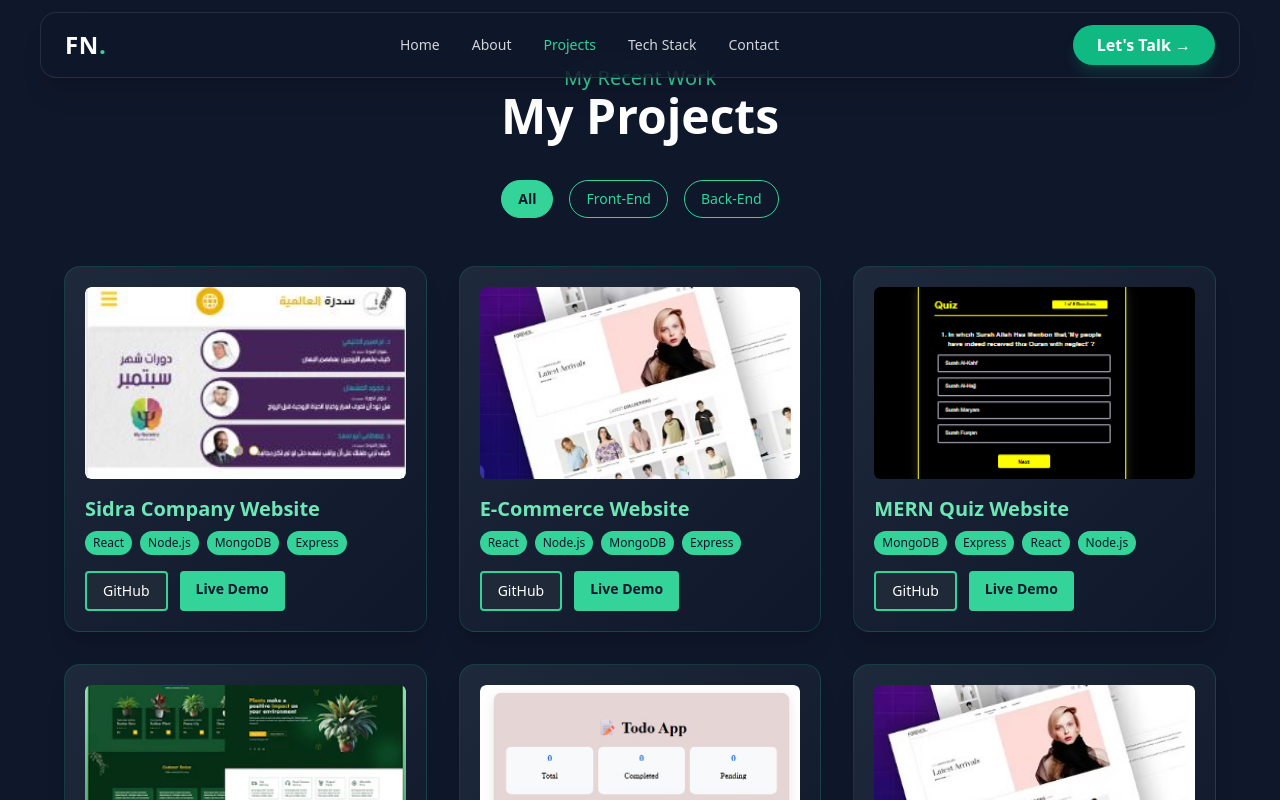
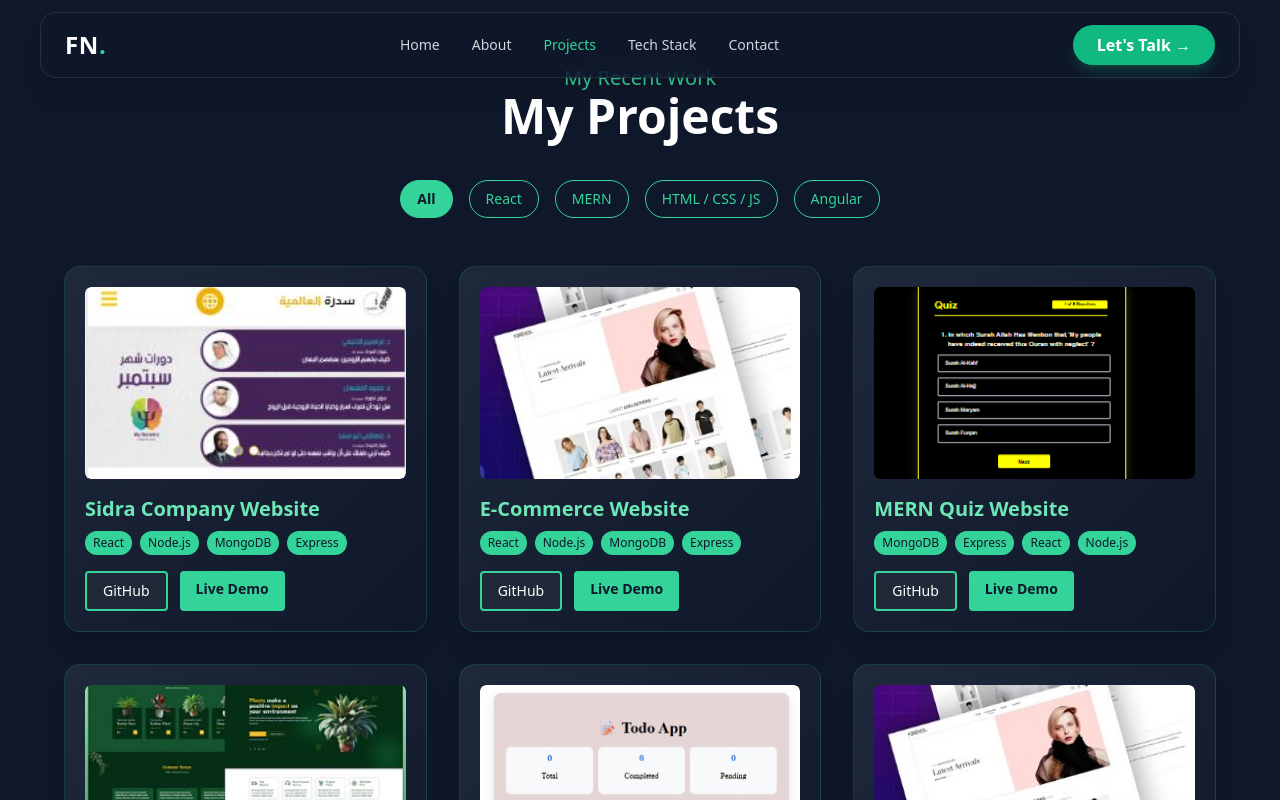
Before and after one commit to codewithfatima/Portfolio, a React (Vite) app: page /project in a window 1280 px wide. Shown: the top 800 px of the page. Built offline with nearby package versions, Linux system fonts and the light colour scheme.

Commit message:
Update project tabs and labels in Projects component

```diff
--- a/src/components/Projects.jsx
+++ b/src/components/Projects.jsx
@@ -162,7 +162,16 @@ const Projects = () => {
       },
     },
   };
-  const tabs = ['all', 'front', 'back'];
+  // const tabs = ['all', 'front', 'back'];
+
+   const tabLabels = {
+    all: 'All',
+    react: 'React',
+    mern: 'MERN',
+    'html-css-js': 'HTML / CSS / JS',
+    angular: 'Angular',
+  };
+  const tabs = ['all', 'react', 'mern', 'html-css-js', 'angular'];
   return (
     <section id='portfolio' className="py-16 px-5 bg-[#0f172a] text-white">
       {/* Heading */}
@@ -197,10 +206,12 @@ const Projects = () => {
         : 'text-emerald-400 hover:bg-emerald-500 hover:text-black'
       }`}
   >
-            {tab === 'all' ? 'All' : tab === 'front' ? 'Front-End' : 'Back-End'}
+    {tabLabels[tab]}
   </button>
 ))}
       </div>
+
+
 
       {/* Project Grid */}
       <div className="grid sm:grid-cols-2 lg:grid-cols-3 gap-8 max-w-6xl mx-auto">
```
Lines whose indentation alone changed are shown as unchanged.
